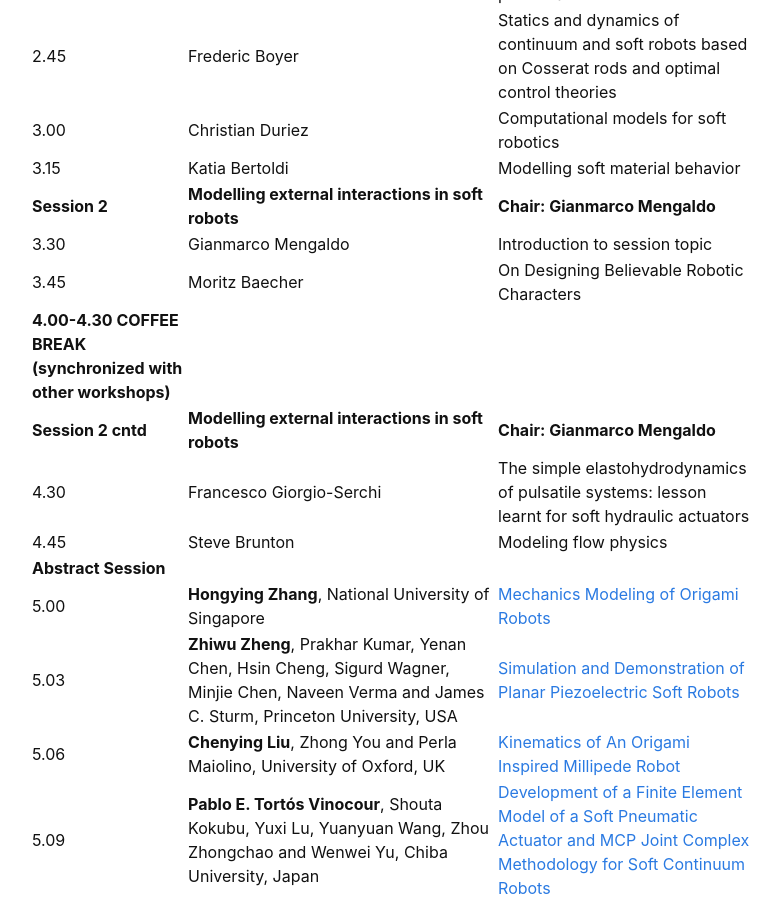
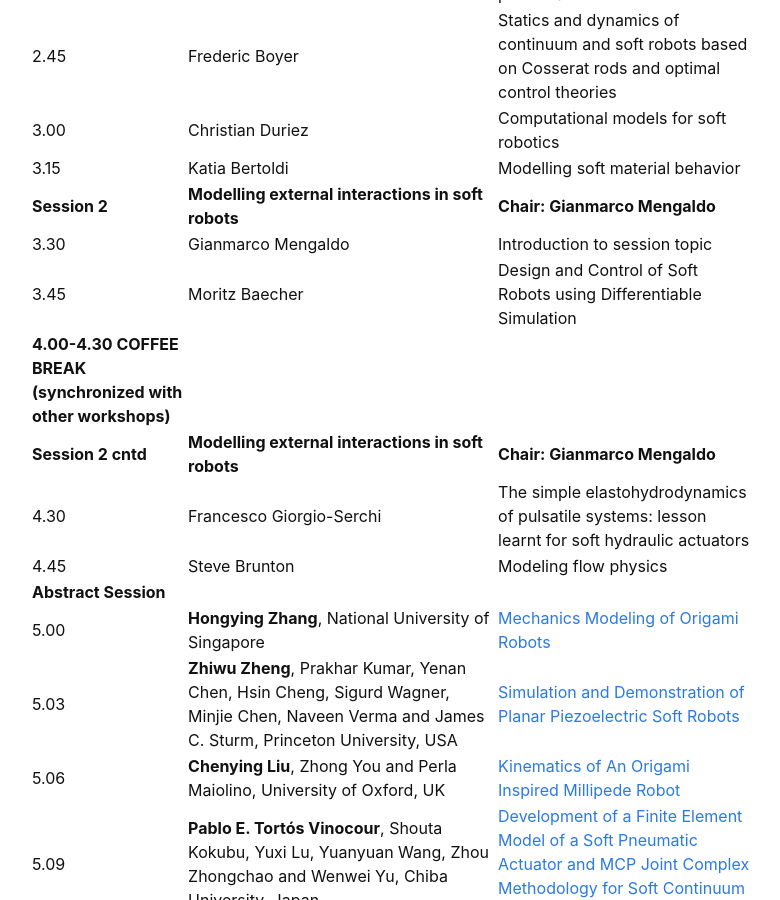
Before and after one commit to robosoft-modeling/robosoft-2022-workshop, a Jekyll site: the page built from content/1-schedule.md, in a window 1280 px wide and 900 px high, scrolled down 420 px. Shown: the whole window, without its empty margins (249-1029 px from the left). Built offline with Jekyll 4.4.1, drawn with Linux system fonts in a browser that asks for light colours.

Commit message:
Update 1-schedule.md

```diff
--- a/content/1-schedule.md
+++ b/content/1-schedule.md
@@ -19,7 +19,7 @@ Time (GMT) | Speaker | Topic
 3.15    | Katia Bertoldi                      | Modelling soft material behavior
 **Session 2** | **Modelling external interactions in soft robots** | **Chair: Gianmarco Mengaldo**
 3.30    | Gianmarco Mengaldo                  | Introduction to session topic
-3.45    | Moritz Baecher                      | On Designing Believable Robotic Characters
+3.45    | Moritz Baecher                      | Design and Control of Soft Robots using Differentiable Simulation
 **4.00-4.30 COFFEE BREAK (synchronized with other workshops)** | |
 **Session 2 cntd** | **Modelling external interactions in soft robots** | **Chair: Gianmarco Mengaldo**
 4.30    | Francesco Giorgio-Serchi            | The simple elastohydrodynamics of pulsatile systems: lesson learnt for soft hydraulic actuators
```
